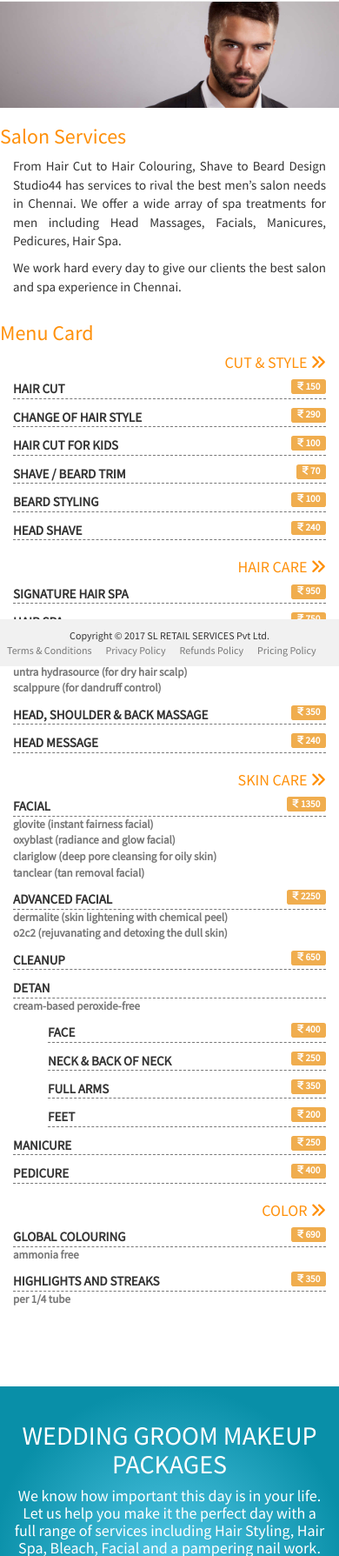
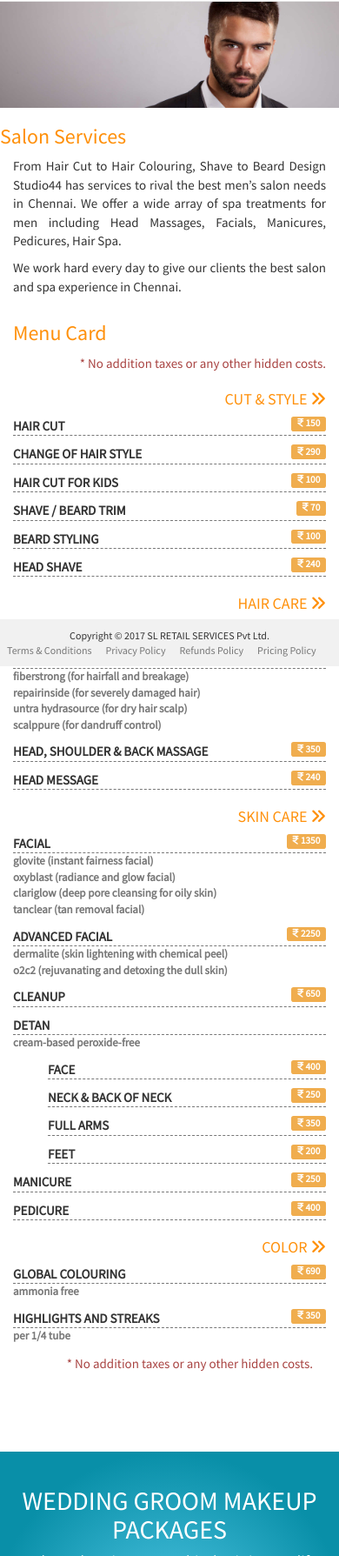
Before and after one commit to pranavsolutions/Studio44, a plain HTML site: page mens-salon-spa-services-chennai.html in a window 390 px wide. Shown: the part 78-1867 px from the top of the page at 87% size. Drawn offline with nearby package versions, Linux system fonts and the light colour scheme.

Commit message:
added "no additional cost to service and wedding service pages"

```diff
--- a/mens-salon-spa-services-chennai.html
+++ b/mens-salon-spa-services-chennai.html
@@ -67,8 +67,15 @@
             </div>
 
             <div class="row">
-                  <h3>Menu Card</h3>
+                  <div class="col-md-9">
+                        <h3>Menu Card</h3>
+                        <p class="text-right text-danger">* No addition taxes or any other hidden costs.</p>
+                  </div>
+                  <div class="col-md-3">
 
+                  </div>
+            </div>
+            <div class="row">
                   <div class="col-md-3 text-right">
                         <h4>CUT & STYLE <i class="fa fa-angle-double-right"></i></h4>
                   </div>
@@ -152,6 +159,13 @@
 
                   </div>
             </div>
+            <div>
+                  <div class="col-md-9">
+                        <p class="text-right text-danger">* No addition taxes or any other hidden costs.</p>
+                  </div>
+                  <div class="col-md-3">
+                  </div>
+            </div>
 
       </div>
       <div class="call-to-action">
```
Also changed, not shown: mens-groom-wedding-makeup-facial-chennai.html (+2 -0 lines).
